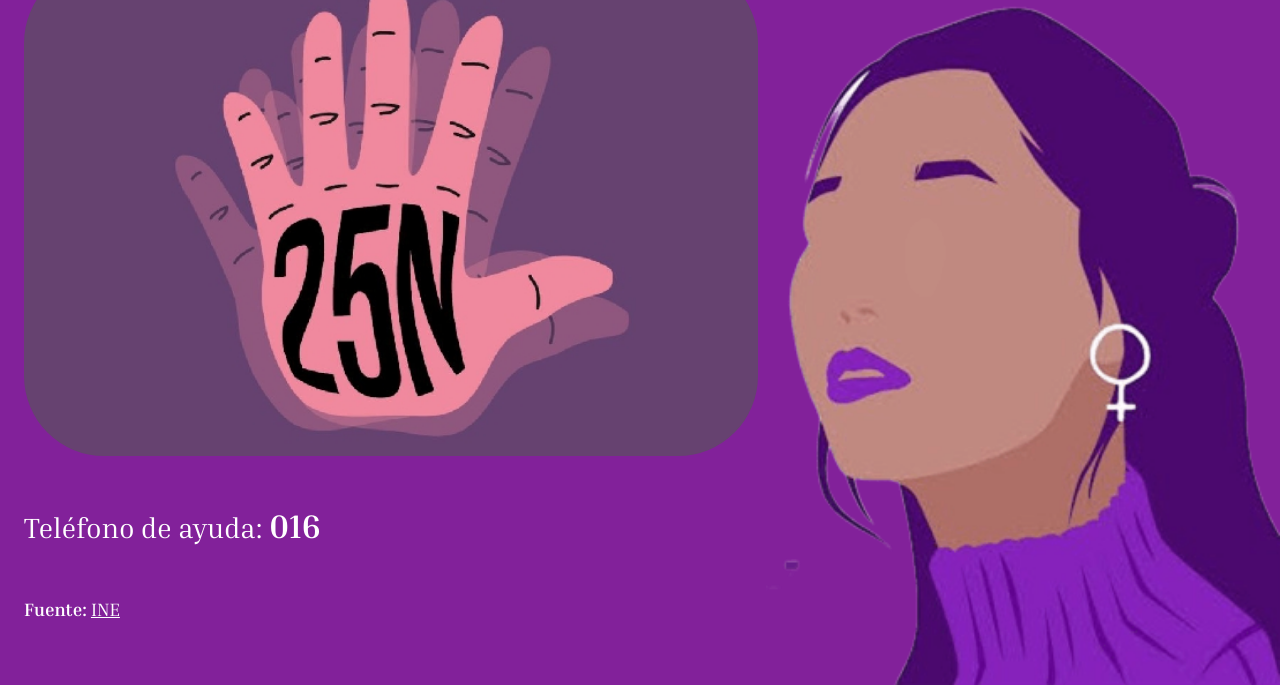
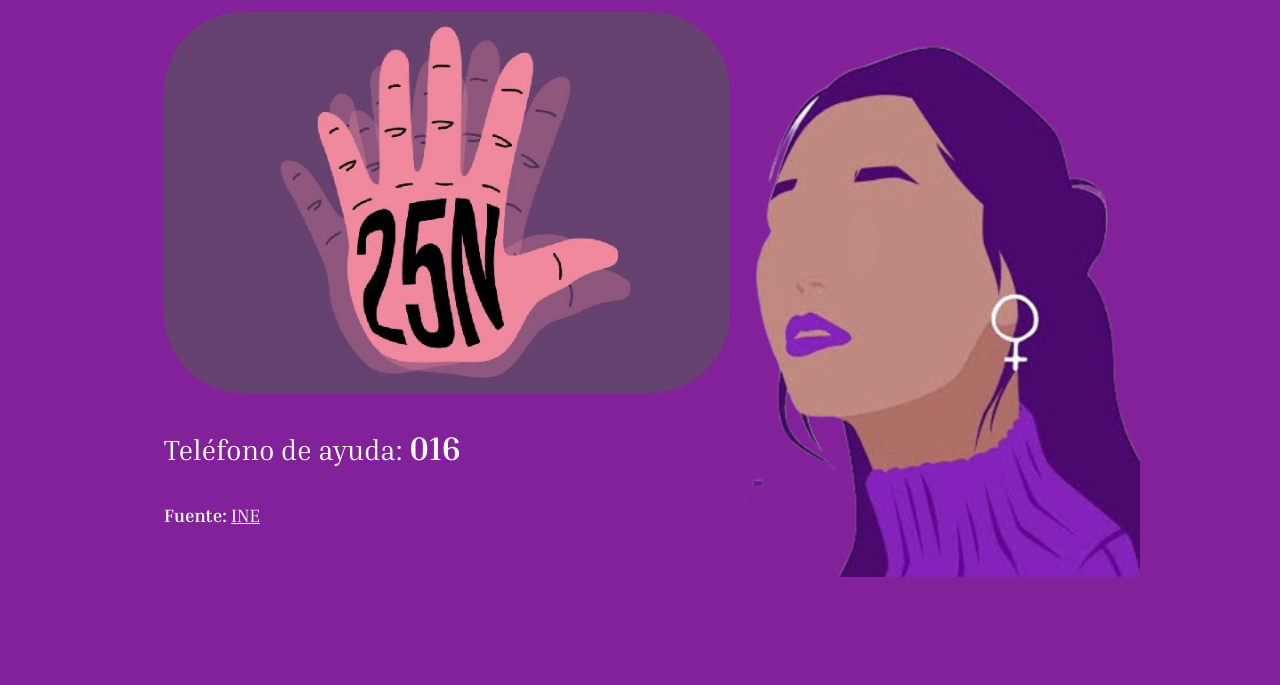
Before and after one commit to CristinaFR8/25N-Interfaces, a plain HTML site: page index.html in a window 1280 px wide. Shown: the part 538-1223 px from the top of the page. After the commit the page ends 1115 px from the top, so only its background shows below. Drawn offline with Linux system fonts and the light colour scheme.

Commit message:
Ajustes media query

```diff
--- a/css/style.css
+++ b/css/style.css
@@ -53,6 +53,12 @@
 
         /* Ocupa como mínimo toda la altura de la pantalla */
         min-height: 100vh;
+
+        /* Limita el ancho máximo del cartel */
+        max-width: 800px;
+
+        /* Centra horizontalmente el cartel */
+        margin-inline: auto;
     }
 
     /* Le asignamos cada area a su respectiva etiqueta */
@@ -108,6 +114,12 @@
 
     .fuente {
         grid-area: fuente;
+    }
+
+    /* Adaptación a tablets y ordenadores */
+    @media (min-width: 768px) {
+        .cartel {
+            max-width: 1000px;
     }
 
 }
@@ -209,10 +221,7 @@
         text-decoration: underline;
     }
 
-
 }
-
-
 
 
 /* Clases auxiliares reutilizables */
```
